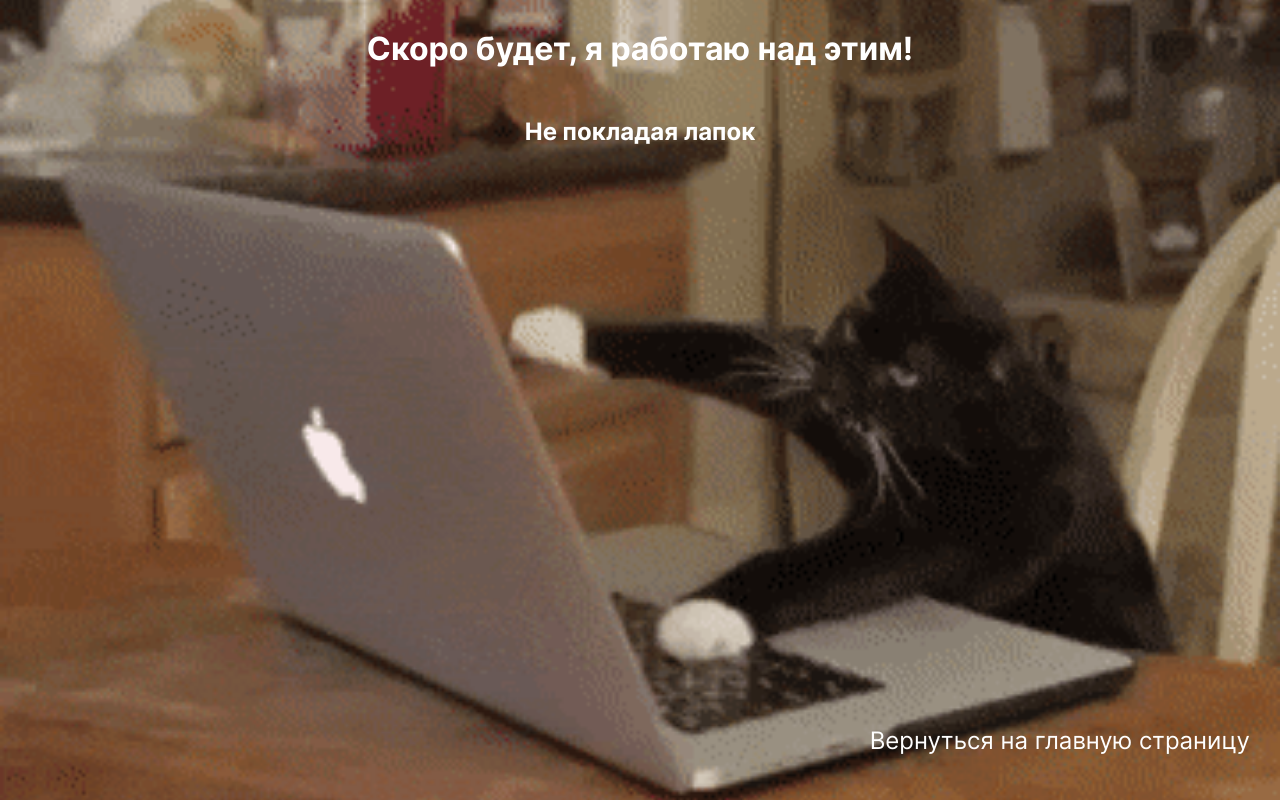
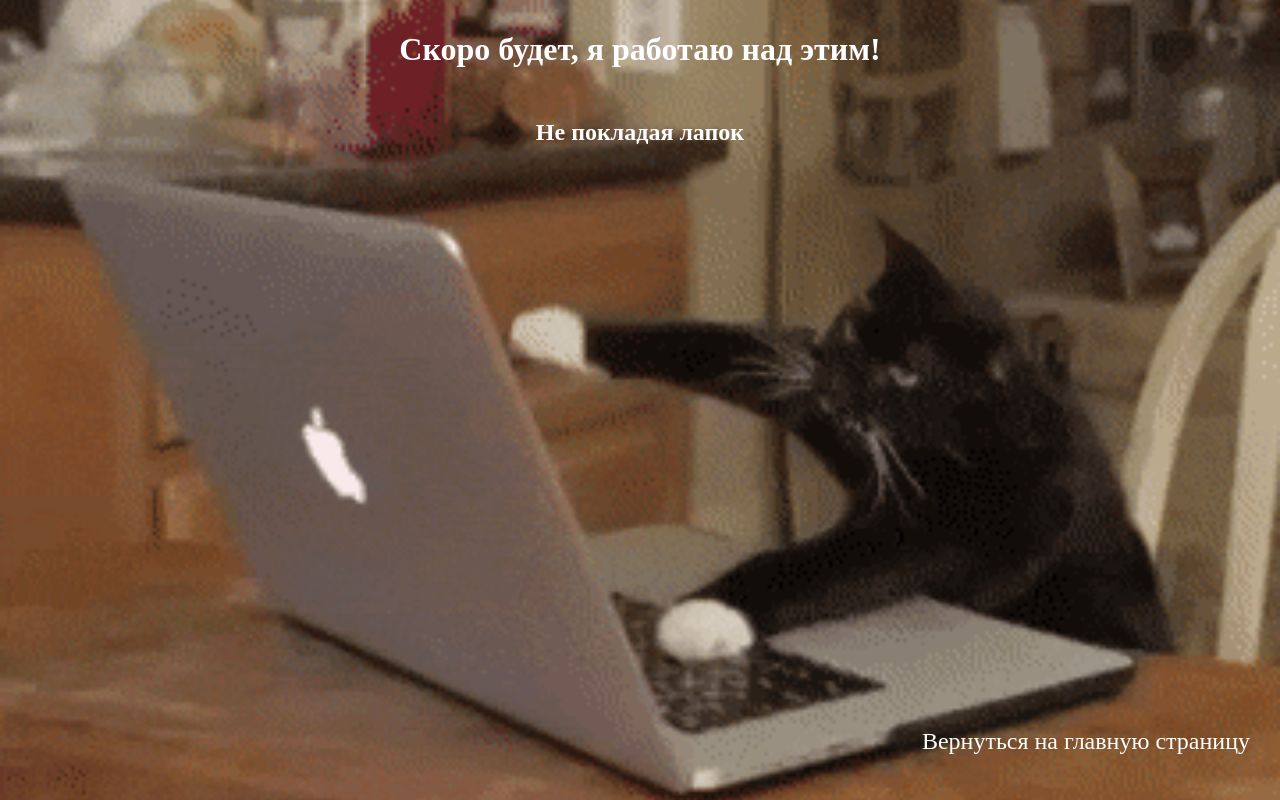
Before and after one commit to HyTekCoop/teamworks01, a plain HTML site: page cap.html in a window 1280 px wide. Drawn offline with Linux system fonts and the light colour scheme.

Commit message:
Update cap.css

```diff
--- a/blocks/cap/cap.css
+++ b/blocks/cap/cap.css
@@ -1,5 +1,4 @@
 .cap {
-  position: relative;
   display: flex;
   flex-direction: column;
   align-items: center;
@@ -8,7 +7,6 @@
   width: 100%;
   height: 100vh;
   height: calc(var(--vh, 1vh) * 100);
-  font-family: 'Inter', 'Arial', sans-serif;
   background-image: url("../../images/cattyping.gif");
   background-position: center;
   background-size: cover;
```
